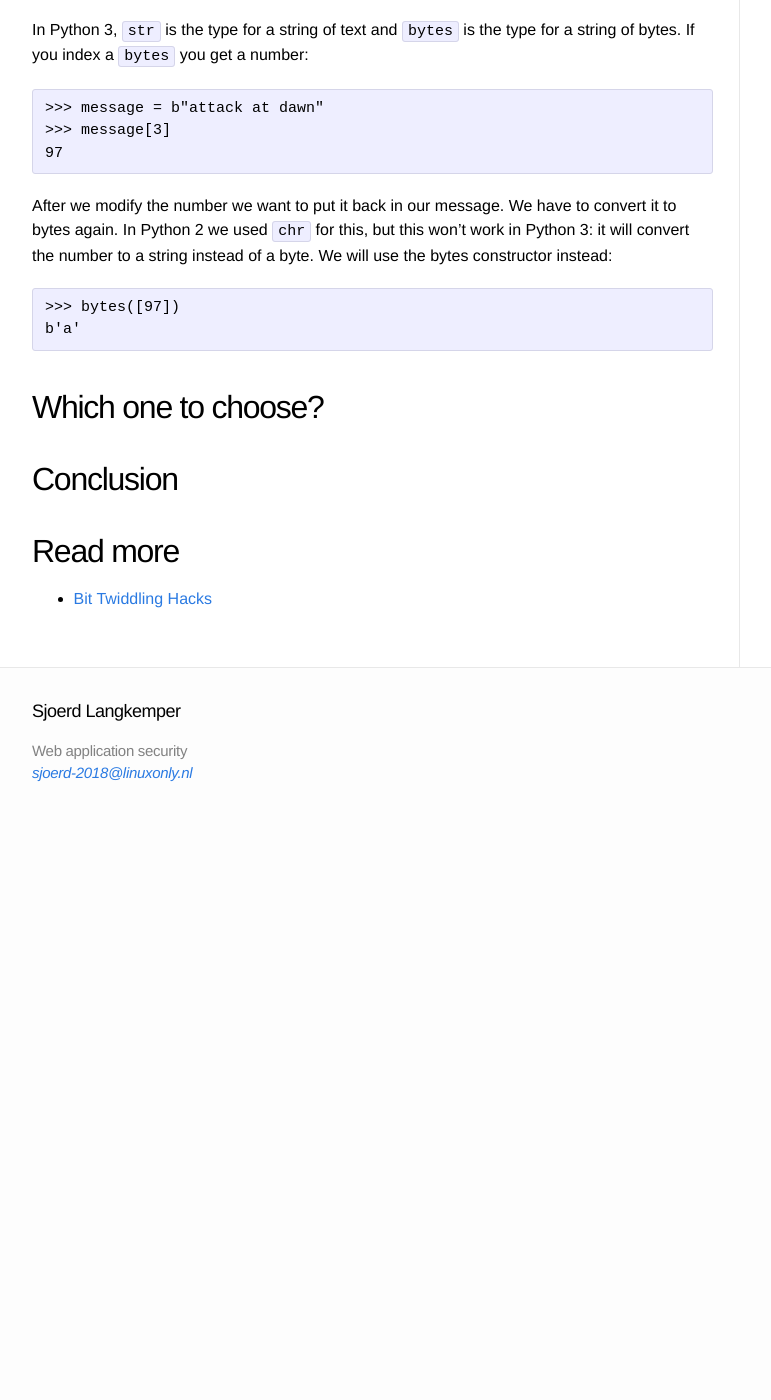
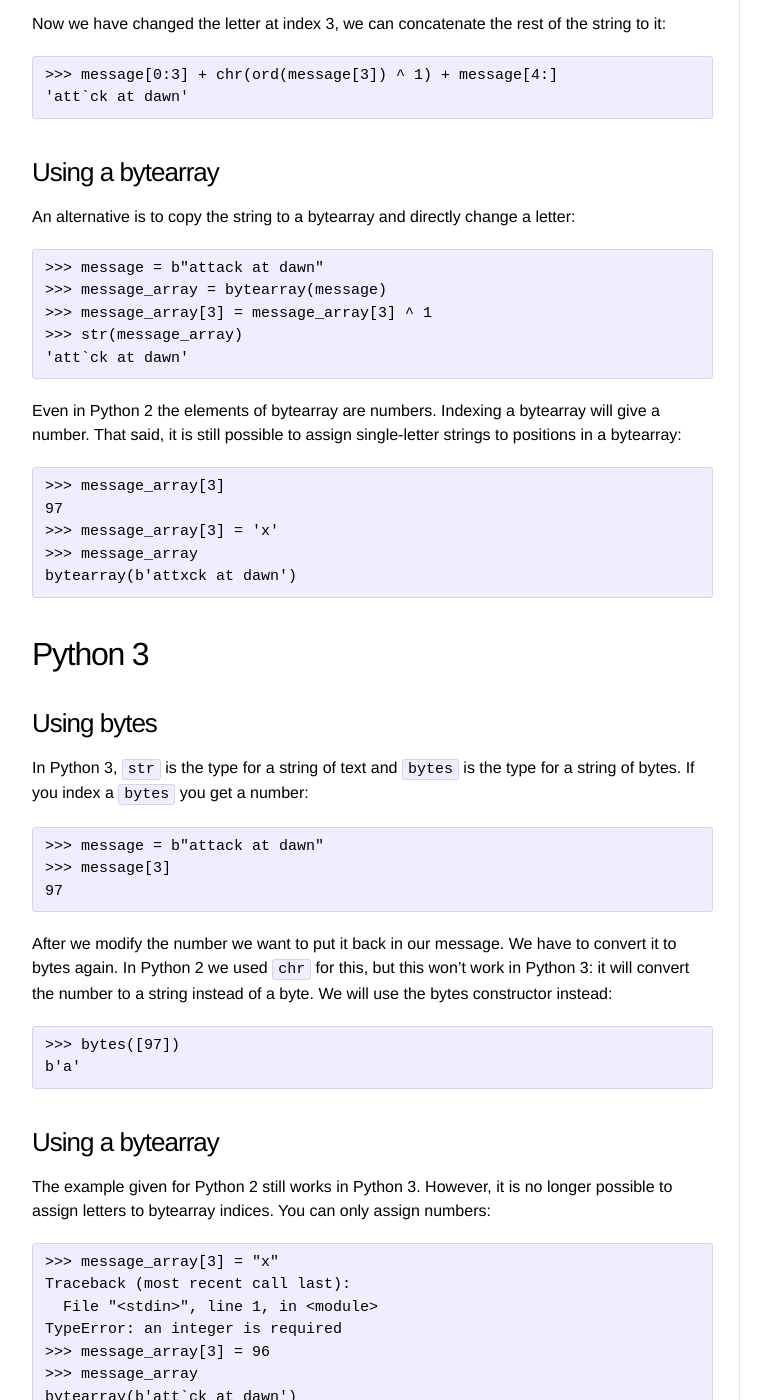
Before and after one commit to Sjord/Sjord.github.io, a Jekyll site: the page built from _posts/2018-10-23-bits-bytes-in-python-2-3.md, in a window 1280 px wide and 1400 px high, scrolled down 2991 px. Shown: the whole window, without its empty margins (108-879 px from the left). Built offline with Jekyll 4.4.1, drawn with Linux system fonts in a browser that asks for light colours; before the commit the page ends 3806 px from its top, so only the background shows below that; some of the changed text lies outside the part shown.

Commit message:
Write some more about Python bit flipping

```diff
--- a/_posts/2018-10-23-bits-bytes-in-python-2-3.md
+++ b/_posts/2018-10-23-bits-bytes-in-python-2-3.md
@@ -15,8 +15,8 @@
 
 To flip a bit we will XOR it with 1. The XOR operation is done using the `^` hat.
 
-    >>> 123 ^ 1
-    122
+    >>> 97 ^ 1
+    96
 
 ## Common to Python 2 and 3
 
@@ -80,6 +80,8 @@
 
 ## Python 2
 
+### Using strings
+
 The `str` type in Python 2 is a string of bytes. If you index it you get another `str` containing just one byte:
 
     >>> message = b"attack at dawn"
@@ -95,7 +97,32 @@
     >>> chr(ord(message[3]) ^ 1)
     '`'
 
+Now we have changed the letter at index 3, we can concatenate the rest of the string to it:
+
+    >>> message[0:3] + chr(ord(message[3]) ^ 1) + message[4:]
+    'att`ck at dawn'
+
+### Using a bytearray
+
+An alternative is to copy the string to a bytearray and directly change a letter:
+
+    >>> message = b"attack at dawn"
+    >>> message_array = bytearray(message)
+    >>> message_array[3] = message_array[3] ^ 1
+    >>> str(message_array)
+    'att`ck at dawn'
+
+Even in Python 2 the elements of bytearray are numbers. Indexing a bytearray will give a number. That said, it is still possible to assign single-letter strings to positions in a bytearray:
+
+    >>> message_array[3]
+    97
+    >>> message_array[3] = 'x'
+    >>> message_array
+    bytearray(b'attxck at dawn')
+
 ## Python 3
+
+### Using bytes
 
 In Python 3, `str` is the type for a string of text and `bytes` is the type for a string of bytes. If you index a `bytes` you get a number:
 
@@ -108,7 +135,17 @@
     >>> bytes([97])
     b'a'
 
+### Using a bytearray
 
+The example given for Python 2 still works in Python 3. However, it is no longer possible to assign letters to bytearray indices. You can only assign numbers:
+
+    >>> message_array[3] = "x"
+    Traceback (most recent call last):
+      File "<stdin>", line 1, in <module>
+    TypeError: an integer is required
+    >>> message_array[3] = 96
+    >>> message_array
+    bytearray(b'att`ck at dawn')
 
 ## Which one to choose?
 
```
